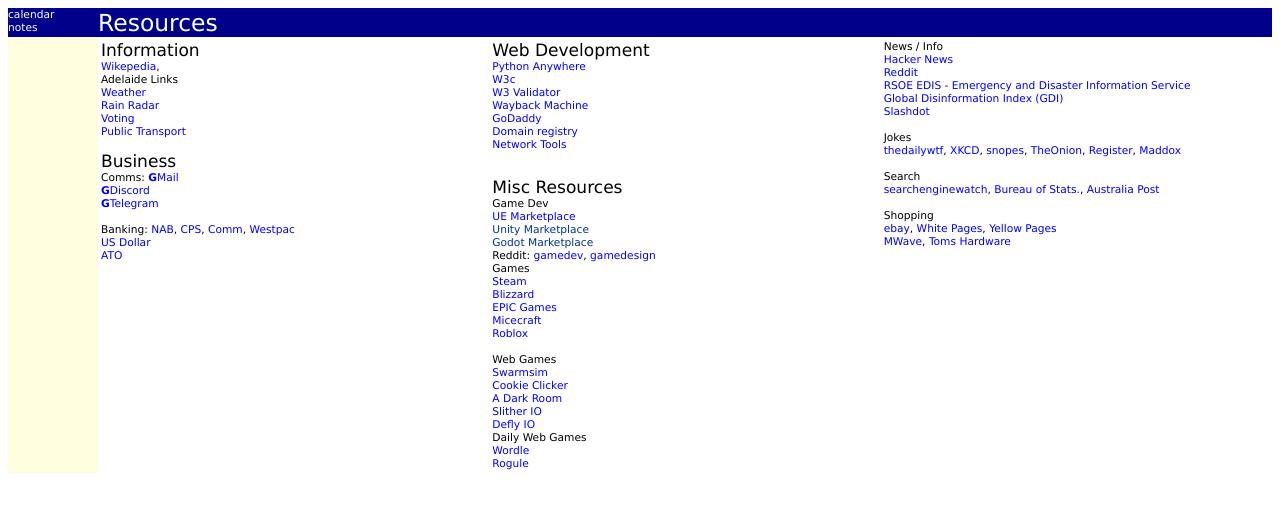
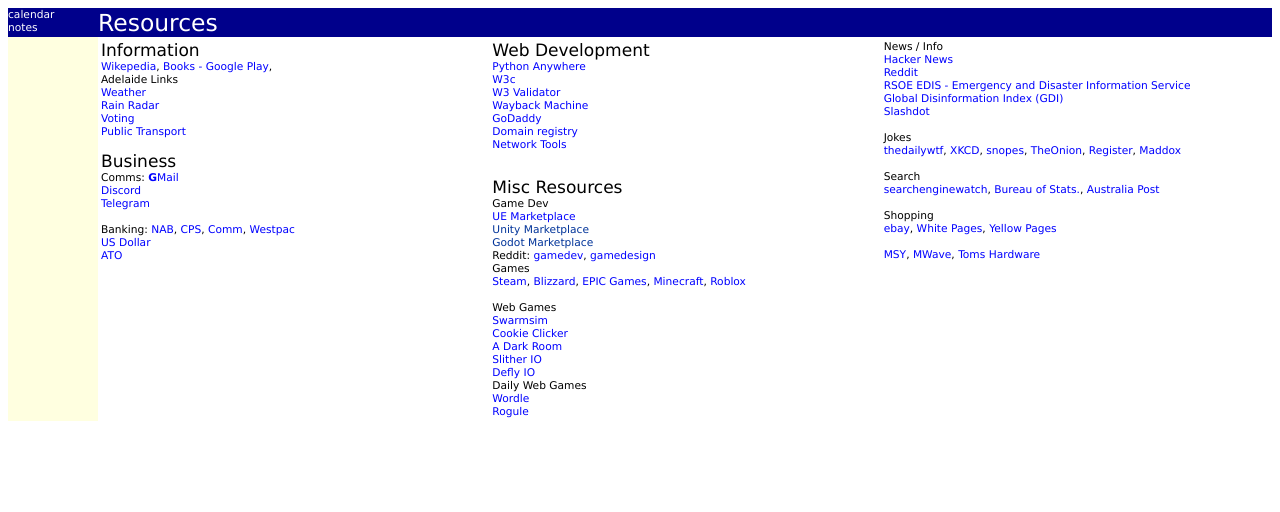
Before and after one commit to acutesoftware/acutesoftware, a plain HTML site: page index.html in a window 1280 px wide. Drawn offline with Linux system fonts and the light colour scheme.

Commit message:
added google play books, MSY, fixed typos

```diff
--- a/index.html
+++ b/index.html
@@ -53,7 +53,7 @@ cellpadding=2%><TR>
 
 
 <a HREF="http://www.wikipedia.org/">Wikepedia</a>,
-
+<a HREF="https://play.google.com/books">Books - Google Play</a>,
 <BR>
 
 Adelaide Links<BR>
@@ -69,8 +69,8 @@ Adelaide Links<BR>
 
 Comms:
 <a HREF="https://www.gmail.com" ><B>G</B>Mail</a><BR>
-<a HREF="https://discord.com/" ><B>G</B>Discord</a><BR>
-<a HREF="https://web.telegram.org/" ><B>G</B>Telegram</a><BR>
+<a HREF="https://discord.com/" >Discord</a><BR>
+<a HREF="https://web.telegram.org/" >Telegram</a><BR>
 <BR>
 
  Banking:
@@ -122,11 +122,11 @@ Reddit:
 
 
 Games<BR>
-<a href=https://store.steampowered.com/>Steam</a><BR>
-<a href=https://us.shop.battle.net/en-gb/family/world-of-warcraft>Blizzard</a><BR>
-<a href=https://store.epicgames.com/en-US/>EPIC Games</a><BR>
+<a href=https://store.steampowered.com/>Steam</a>,
+<a href=https://us.shop.battle.net/en-gb/family/world-of-warcraft>Blizzard</a>,
+<a href=https://store.epicgames.com/en-US/>EPIC Games</a>,
 
-<a href="https://www.minecraft.net/en-us/download">Micecraft</a><BR>
+<a href="https://www.minecraft.net/en-us/download">Minecraft</a>,
 <a href="https://www.roblox.com/home">Roblox</a><BR>
 
 <BR>
@@ -180,6 +180,8 @@ Shopping <BR>
 <a HREF="http://www.whitepages.com.au/">White Pages</a>,
 <a HREF="http://www.yellowpages.com.au/">Yellow Pages</a><BR>
 
+ <BR>
+ <a HREF="http://www.msy.com.au">MSY</a>,
 <a HREF="http://www.mwave.com.au">MWave</a>,
 
 
```
